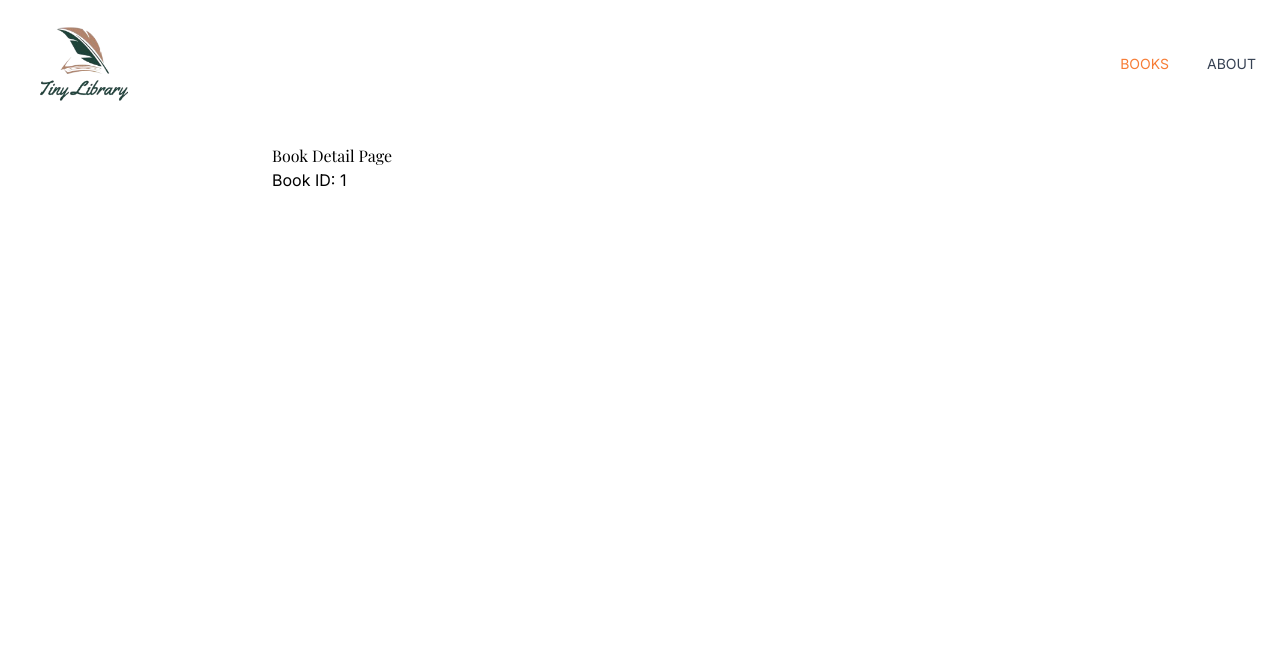
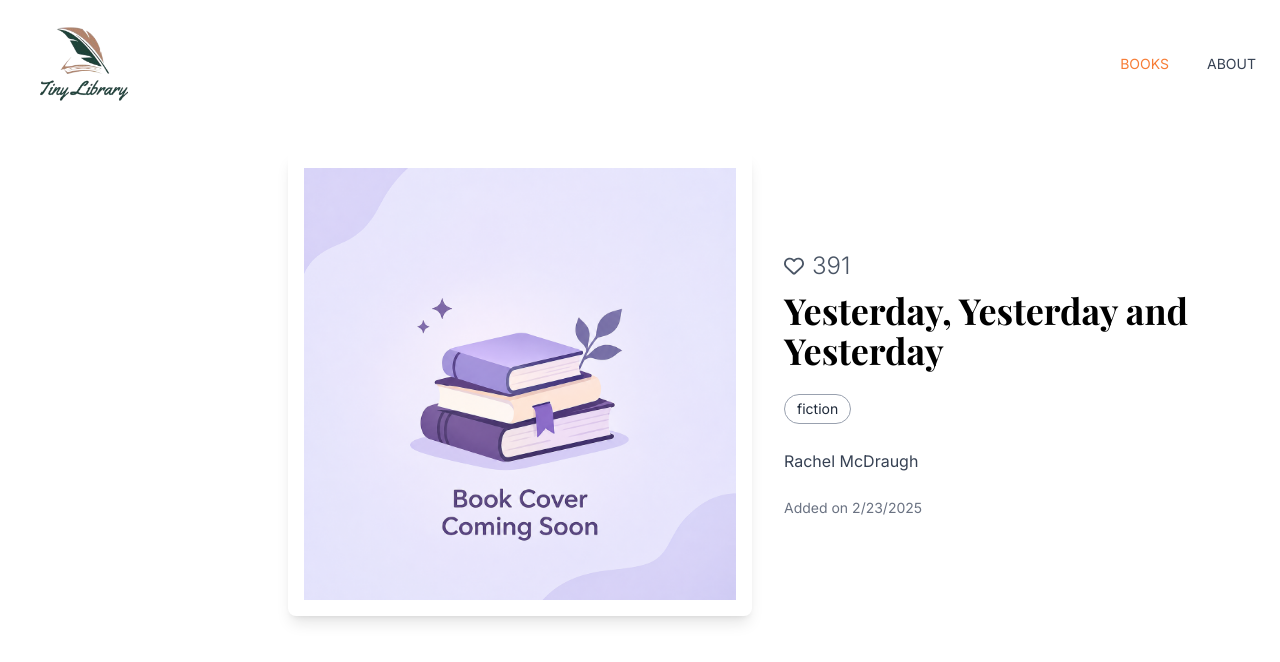
Before and after one commit to anuja112/Tiny-Library, a Next.js app: page /books/1 in a window 1280 px wide. Shown: the top 662 px of the page. Built offline with nearby package versions, Linux system fonts and the light colour scheme; a web font is replaced by a local one.

Commit message:
improve book detail page layout

```diff
--- a/app/books/[id]/page.tsx
+++ b/app/books/[id]/page.tsx
@@ -1,8 +1,62 @@
-export default async function BookDetailPage                ({ params }: { params: { id: string } }) {
-return (
-    <div>
-      <h1>Book Detail Page</h1>
-      <p>Book ID: {params.id}</p>
+import { FaRegHeart } from "react-icons/fa6"
+import Pill from "@/app/components/Pill"
+import type { BookDetailPageProps } from "@/app/types"
+import { getBookById } from "@/app/lib/models"
+import placeholderImg from "@/public/placeholder.png"
+import Image from "next/image"
+
+export default async function BookDetailPage({ params }: BookDetailPageProps){
+  const { id } = await params
+  const book = await getBookById(id)
+
+  return (
+    <div className="container max-w-6xl px-4 py-2 mx-auto">
+      <article className="grid grid-cols-1 gap-8 lg:grid-cols-2">
+        {/* Image Section */}
+        <figure className="relative overflow-hidden rounded-lg shadow-lg aspect-square">
+          <Image
+            src={placeholderImg}
+            alt={`Cover of ${book.name}`}
+            fill
+            className="object-contain p-4"
+          />
+        </figure>
+
+        {/* Content Section */}
+        <section className="flex flex-col justify-center h-full">
+          <div
+            className="flex items-center mb-2 text-2xl text-gray-600"
+            role="status"
+            aria-label="Likes count"
+          >
+            <FaRegHeart
+              className="w-5 h-5 mr-2"
+              aria-hidden="true"
+            />
+            <span className="font-light" aria-label={`${book.likes} likes`}>{book.likes}</span>
+          </div>
+          <h1 className="mb-6 text-4xl font-bold">{book.name}</h1>
+
+          <Pill
+            className="mb-6 w-fit"
+            aria-label="Category"
+          >
+            {book.category}
+          </Pill>
+
+          <div className="mb-6 prose prose-lg max-w-none">
+            <p className="leading-relaxed text-gray-700">
+              {book.author}
+            </p>
+          </div>
+
+          <footer className="text-sm text-gray-500">
+            <time dateTime={book.dateAdded}>
+              Added on {new Date(book.dateAdded).toLocaleDateString()}
+            </time>
+          </footer>
+        </section>
+      </article>
     </div>
-  );
+  )
 }
--- a/app/types/index.ts
+++ b/app/types/index.ts
@@ -25,6 +25,12 @@ export type BooksPageProps = {
     }
 }
 
+export type BookDetailPageProps = {
+    params: Promise<{
+        id: string
+    }>
+}
+
 //component props types
 
 export type BookCardProps = {
@@ -42,7 +48,7 @@ export type PillProps = {
 }
 
 export type NavLinkProps = {
-  href: string;
-  children: ReactNode;
-  isActive?: boolean;
+    href: string;
+    children: ReactNode;
+    isActive?: boolean;
 };
```
